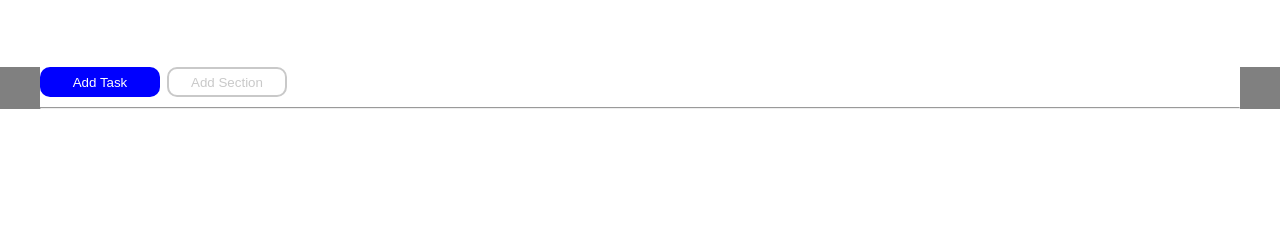
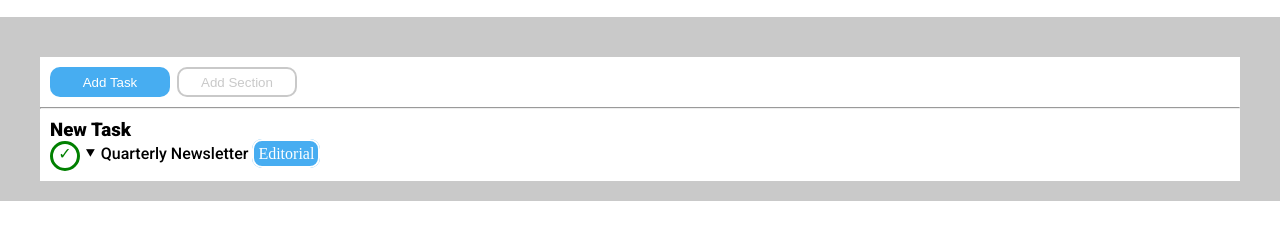
Before and after one commit to MattiaAngelini/html-css-toboolist, a plain HTML site: page index.html in a window 1280 px wide. Shown: the part 73-312 px from the top of the page. Drawn offline with Linux system fonts and the light colour scheme.

Commit message:
Add: section Newtask

```diff
--- a/index.html
+++ b/index.html
@@ -19,13 +19,22 @@
     </header>
 
     <main>
-    <div class="container">
-        <section>
-        <button class="button_style button1">Add Task</button>
-        <button class="button_style button2">Add Section</button>
-        <hr class="raw">
+        <div class="container">
+        <section class="buttons">
+          <button class="button_style button1">Add Task</button>
+          <button class="button_style button2">Add Section</button>
+        </section>
+    <hr class="raw">
 
+
+    <section class="Newtask">
+        <h3>New Task</h3>
+        <div class="circle circle_check"> &check;</div>
+        <div class="options">⯆ Quarterly Newsletter</div>
+        <span class="tag tag_blue">Editorial</span>
     </section>
+
+
     </div>
     </main>
 
--- a/style.css
+++ b/style.css
@@ -3,25 +3,24 @@
    box-sizing: border-box;}
 
 
-   main {background-color: grey;
+   main {background-color: #C9C9C9;
+         padding: 20px;
 
    }
 
-   .container {
-                  max-width: 1200px;
-                  margin: auto;
-                  background-color: white;
-
+   .container {max-width: 1200px;
+               margin: auto;
+               background-color: white;
    }
 
+   .Newtask {padding:10px;}
 
    /*-----------------------------
              LOGO HEADER
    ----------------------------*/
 
-   header {
-      background-color: white;
-      padding:20px;
+   header {background-color: white;
+          padding:20px;
    }
 
    .title { vertical-align: middle;
@@ -42,21 +41,21 @@
              BUTTONS
    ----------------------------*/
 
-   section {margin-top: 50px;}
+   .buttons {margin-top: 20px;
+             padding: 10px;}
 
 
    .button_style {
-      border-radius: 10%;
+      border-radius: 10px;
       height: 30px;
       width: 120px;
       margin-right: 3px;
-      border-radius: 10px;
       border:none;
 
   }
 
   .button1 {
-      background-color: blue;
+      background-color: #47adf1;
       color: white;
 
   }
@@ -73,4 +72,58 @@
    ----------------------------*/
 
 
-   .raw {margin:10px 0 10px 0;}
+
+
+
+   /*-----------------------------
+      CHECK/CROSS - CIRCLE
+   ----------------------------*/
+   .circle {display: inline-block;
+            border: 1px solid black;
+            height: 30px;
+            width: 30px;
+            border-radius: 100%;
+            text-align: center;
+            line-height: middle;
+      }
+
+   .circle_check {color: green;
+                  border: 3px solid green;}
+   /*-----------------------------
+      CHECK/CROSS - CIRCLE
+   ----------------------------*/
+
+   /*-----------------------------
+          OPTIONS - TITLES STYLE
+   ----------------------------*/
+
+     h3{font-family: "Roboto", sans-serif;
+        font-weight: 900;
+        font-style: normal;}
+
+   .options {display: inline-block;
+              font-family: "Roboto", sans-serif;
+              font-style: normal;
+                      }
+
+   /*-----------------------------
+          OPTIONS - TITLES STYLE
+   ----------------------------*/
+
+
+   /*-----------------------------
+          TAG multi-color
+   ----------------------------*/
+    .tag {padding: 4px;
+           border: 2px solid ;
+           border-radius: 10px;}
+
+
+    .tag_blue {background-color: #47adf1;
+                color: white;
+
+   }
+
+   /*-----------------------------
+          TAG multi-color
+   ----------------------------*/
```
